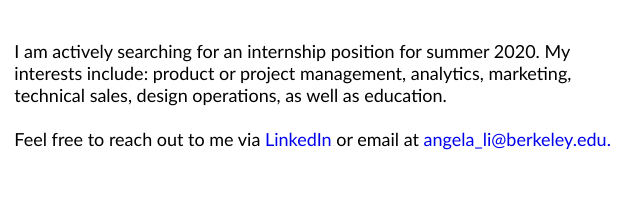
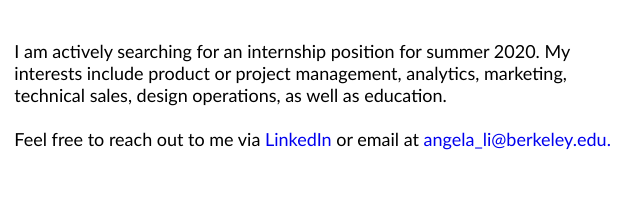
Before and after one commit to angelaalii/bio, a plain HTML site: page index.html in a window 1280 px wide. Shown: the part 304-514 px from the top of the page, 465-1105 px from the left. Drawn offline with Linux system fonts and the light colour scheme.

Commit message:
delete colon

```diff
--- a/index.html
+++ b/index.html
@@ -26,7 +26,7 @@
 			<p class="info"><b style="font-weight: 550">Major: </b>Data Science (Business and Industrial Analytics)</p>
 			<p class="info"><b style="font-weight: 550">Exp. Graduation: </b>Spring 2021</p>
 			<br>
-			<p>I am actively searching for an internship position for summer 2020. My interests include: product or
+			<p>I am actively searching for an internship position for summer 2020. My interests include product or
 				project management, analytics, marketing, technical sales, design operations, as well as education.
 				<br><br>Feel free to reach out to me via <a href="https://www.linkedin.com/in/angela-li1/"
 					style="text-decoration: none" target="_blank">LinkedIn</a> or email at <a
--- a/main.css
+++ b/main.css
@@ -109,7 +109,6 @@ body {
   margin-left: 35%;
   margin-right: 3%;
   font-size: 17px;
-  clear: right;
 }
 
 footer {
```
Also changed, not shown: 1 other file.
